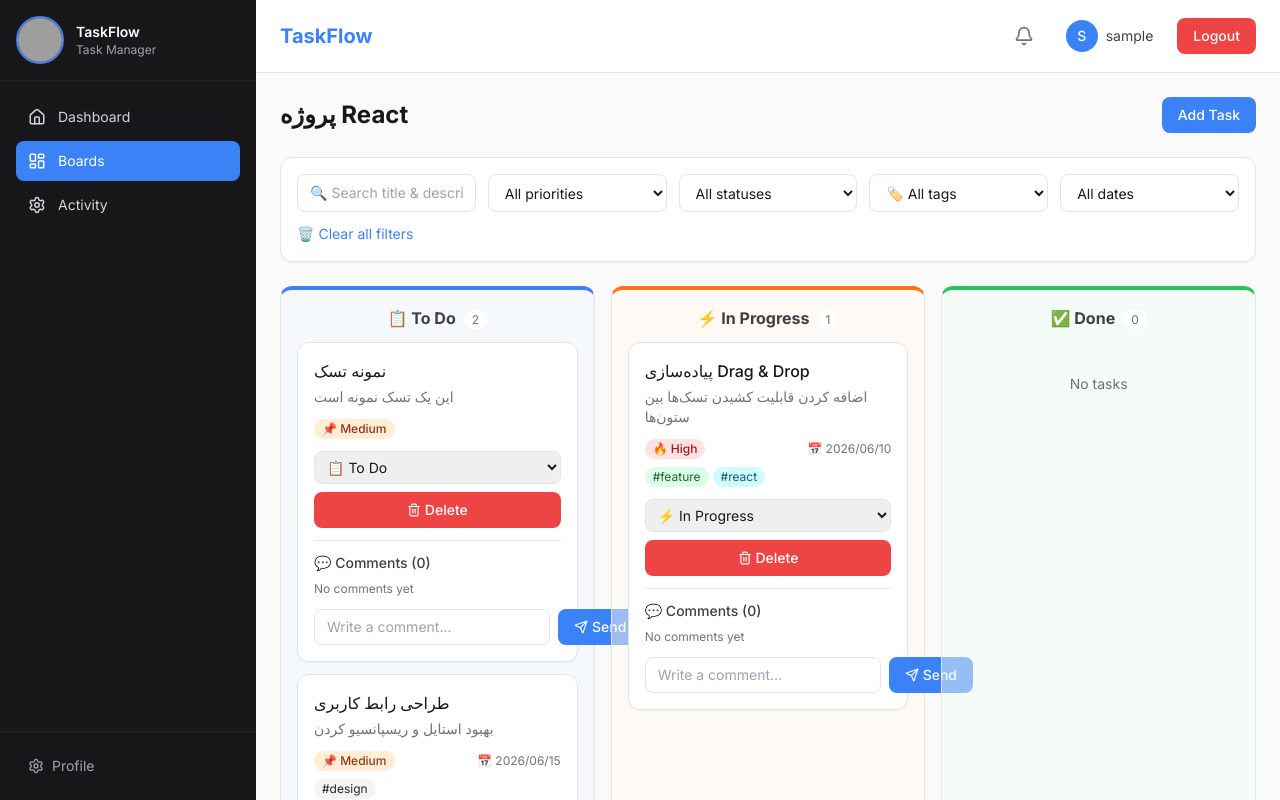
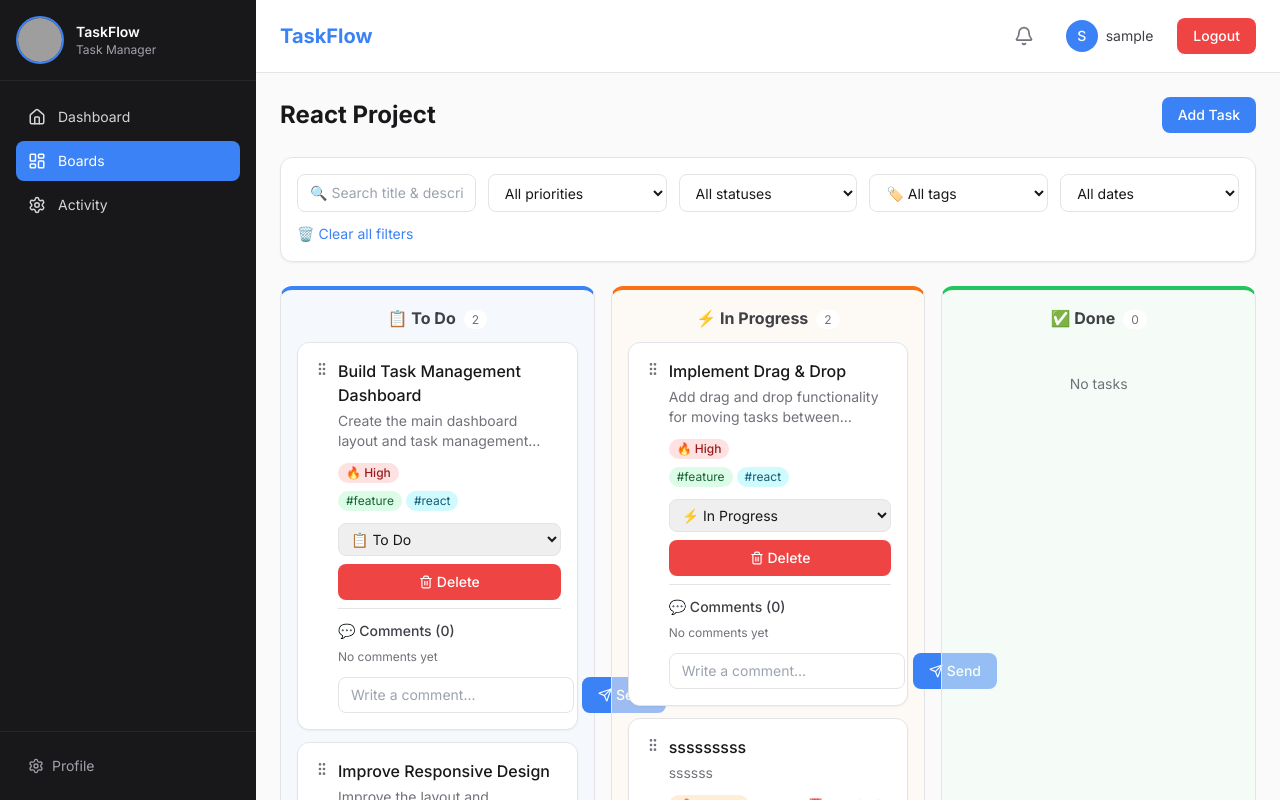
Before and after one commit to Dayana780/task-management, a React (Vite) app: page /boards/1 in a window 1280 px wide. Built offline with nearby package versions, Linux system fonts and the light colour scheme; data requests are answered from the project's data file; sample sign-in values are in the browser's storage; grey boxes are pictures that could not be loaded.

Commit message:
fix: clean activity history and English notifications

```diff
--- a/db.json
+++ b/db.json
@@ -2,54 +2,101 @@
   "boards": [
     {
       "id": "1",
-      "name": "پروژه React",
+      "name": "React Project",
       "color": "blue"
     },
     {
       "id": "2",
-      "name": "یادگیری Next.js",
+      "name": "Next.js Learning",
       "color": "green"
     },
     {
       "id": "3",
-      "name": "بهبود مهارت CSS",
+      "name": "CSS Skills Improvement",
       "color": "purple"
+    },
+    {
+      "name": "s",
+      "color": "red",
+      "id": "KAHpV-NIjNk"
     }
   ],
   "tasks": [
     {
       "id": "1",
-      "title": "نمونه تسک",
-      "description": "این یک تسک نمونه است",
+      "title": "Build Task Management Dashboard",
+      "description": "Create the main dashboard layout and task management interface.",
+      "status": "todo",
+      "boardId": "1",
+      "priority": "high",
+      "dueDate": "",
+      "tags": [
+        "feature",
+        "react"
+      ],
+      "comments": []
+    },
+    {
+      "id": "2",
+      "title": "Implement Drag & Drop",
+      "description": "Add drag and drop functionality for moving tasks between columns.",
+      "status": "in-progress",
+      "boardId": "1",
+      "priority": "high",
+      "dueDate": "",
+      "tags": [
+        "feature",
+        "react"
+      ],
+      "comments": []
+    },
+    {
+      "id": "3",
+      "title": "Improve Responsive Design",
+      "description": "Improve the layout and responsiveness across different screen sizes.",
       "status": "todo",
       "boardId": "1",
       "priority": "medium",
       "dueDate": "",
-      "tags": [],
+      "tags": [
+        "design",
+        "responsive"
+      ],
       "comments": []
     },
     {
-      "id": "2",
-      "title": "پیاده‌سازی Drag & Drop",
-      "description": "اضافه کردن قابلیت کشیدن تسک‌ها بین ستون‌ها",
+      "title": "sssssssss",
+      "description": "ssssss",
       "status": "in-progress",
-      "boardId": "1",
-      "priority": "high",
-      "dueDate": "2026-06-10",
-      "tags": ["feature", "react"],
-      "comments": []
+      "boardId": 1,
+      "priority": "medium",
+      "dueDate": "2026-08-17",
+      "tags": [
+        "feature",
+        "job"
+      ],
+      "id": "Hcx-tBocBRU"
+    }
+  ],
+  "activities": [
+    {
+      "taskId": "Hcx-tBocBRU",
+      "taskTitle": "sssssssss",
+      "action": "create",
+      "details": "Task 'sssssssss' was created",
+      "user": "User",
+      "createdAt": "2026-08-17T19:39:00.250Z",
+      "id": "ySgXiGis6SU"
     },
     {
-      "id": "3",
-      "title": "طراحی رابط کاربری",
-      "description": "بهبود استایل و ریسپانسیو کردن",
-      "status": "todo",
-      "boardId": "1",
-      "priority": "medium",
-      "dueDate": "2026-06-15",
-      "tags": ["design"],
-      "comments": []
+      "taskId": "Hcx-tBocBRU",
+      "taskTitle": "sssssssss",
+      "action": "status_change",
+      "details": "Task 'sssssssss' status changed from Done to In Progress",
+      "user": "User",
+      "createdAt": "2026-08-17T19:39:05.947Z",
+      "id": "WI1wRkbiiFc"
     }
   ],
-  "activities": []
+  "$schema": "./node_modules/json-server/schema.json"
 }
--- a/src/components/features/ActivityLog.jsx
+++ b/src/components/features/ActivityLog.jsx
@@ -76,9 +76,7 @@
             </span>
             <div className="min-w-0 flex-1">
               <p className="text-sm text-zinc-800 sm:text-base">
-                <span className="font-semibold">
-                  {activity.user || "کاربر"}
-                </span>{" "}
+                <span className="font-semibold">{activity.user || "user"}</span>{" "}
                 {activity.details}
               </p>
               <div className="mt-2 flex flex-wrap items-center justify-between gap-2">
--- a/src/components/features/CommentSection.jsx
+++ b/src/components/features/CommentSection.jsx
@@ -11,6 +11,7 @@
 
   const handleSubmit = (e) => {
     e.preventDefault();
+    e.stopPropagation();
     if (newComment.trim() !== "") {
       onAddComment(newComment.trim());
       setNewComment("");
@@ -18,7 +19,10 @@
   };
 
   return (
-    <div className="mt-3 border-t border-border pt-3">
+    <div
+      className="mt-3 border-t border-border pt-3"
+      onPointerDown={(e) => e.stopPropagation()}
+    >
       <h4 className="mb-2 text-sm font-medium text-zinc-700">
         💬 Comments ({comments.length})
       </h4>
--- a/src/components/features/TaskCard.jsx
+++ b/src/components/features/TaskCard.jsx
@@ -1,7 +1,7 @@
 import { useSortable } from "@dnd-kit/sortable";
 import dayjs from "dayjs";
 import { CSS } from "@dnd-kit/utilities";
-import { Trash2 } from "lucide-react";
+import { GripVertical, Trash2 } from "lucide-react";
 import Button from "../ui/Button";
 import CommentSection from "./CommentSection";
 
@@ -21,17 +21,21 @@
     opacity: isDragging ? 0.5 : 1,
   };
 
-  function handleDelete() {
+  // Stop drag from stealing clicks on buttons/inputs
+  const stopDrag = (e) => e.stopPropagation();
+
+  function handleDelete(e) {
+    e.stopPropagation();
     if (window.confirm("Delete this task?")) {
       onDelete(task.id);
     }
   }
 
-  const handleAddComment = async (commentText) => {
+  const handleAddComment = (commentText) => {
     const newComment = {
       id: Date.now().toString(),
       text: commentText,
-      author: "کاربر",
+      author: "user",
       createdAt: new Date().toISOString(),
     };
     onAddComment(task.id, newComment);
@@ -104,17 +108,25 @@
       ref={setNodeRef}
       style={style}
       {...attributes}
+      className="rounded-xl border border-border bg-card p-3 shadow-sm transition hover:shadow-md sm:p-4"
+    >
+      {/* Drag handle — only this area triggers drag */}
+      <div
         {...listeners}
-      className="cursor-grab rounded-xl border border-border bg-card p-3 shadow-sm transition hover:shadow-md active:cursor-grabbing sm:p-4"
+        className="flex cursor-grab items-start gap-2 active:cursor-grabbing"
       >
-      <h3 className="font-medium text-zinc-900">{task.title}</h3>
+        <GripVertical size={16} className="mt-0.5 shrink-0 text-muted" />
+        <h3 className="flex-1 font-medium text-zinc-900">{task.title}</h3>
+      </div>
 
       {task.description && (
-        <p className="mt-1 text-sm text-muted line-clamp-2">{task.description}</p>
+        <p className="mt-1 pl-6 text-sm text-muted line-clamp-2">
+          {task.description}
+        </p>
       )}
 
       {/* Priority & due date row */}
-      <div className="mt-3 flex flex-wrap items-center justify-between gap-2">
+      <div className="mt-3 flex flex-wrap items-center justify-between gap-2 pl-6">
         <span
           className={`rounded-full px-2 py-0.5 text-xs font-medium ${getPriorityColor(task.priority)}`}
         >
@@ -132,7 +144,7 @@
 
       {/* Tags */}
       {task.tags && task.tags.length > 0 && (
-        <div className="mt-2 flex flex-wrap gap-1">
+        <div className="mt-2 flex flex-wrap gap-1 pl-6">
           {task.tags.map((tag) => (
             <span
               key={tag}
@@ -144,12 +156,16 @@
         </div>
       )}
 
-      {/* Status dropdown */}
+      {/* Interactive controls — isolated from drag */}
+      <div
+        className="mt-3 space-y-2 pl-6"
+        onPointerDown={stopDrag}
+        onClick={stopDrag}
+      >
         <select
           value={task.status}
           onChange={(e) => onStatusChange(task.id, e.target.value)}
-        className="mt-3 w-full rounded-lg border border-border px-2 py-1.5 text-sm focus:border-primary focus:outline-none focus:ring-2 focus:ring-primary/20"
-        onClick={(e) => e.stopPropagation()}
+          className="w-full rounded-lg border border-border px-2 py-1.5 text-sm focus:border-primary focus:outline-none focus:ring-2 focus:ring-primary/20"
         >
           <option value="todo">📋 To Do</option>
           <option value="in-progress">⚡ In Progress</option>
@@ -159,7 +175,7 @@
         <Button
           onClick={handleDelete}
           variant="danger"
-        className="mt-2 flex w-full items-center justify-center gap-1 py-1.5 text-xs sm:text-sm"
+          className="flex w-full items-center justify-center gap-1 py-1.5 text-xs sm:text-sm"
         >
           <Trash2 size={14} />
           Delete
@@ -170,6 +186,7 @@
           onAddComment={handleAddComment}
         />
       </div>
+    </div>
   );
 }
 
--- a/src/components/layout/Header.jsx
+++ b/src/components/layout/Header.jsx
@@ -4,7 +4,7 @@
 
 export default function Header({ onMenuClick }) {
   const navigate = useNavigate();
-  const userName = localStorage.getItem("userName") || "کاربر";
+  const userName = localStorage.getItem("userName") || "user";
 
   function handleLogout() {
     localStorage.removeItem("token");
@@ -43,7 +43,9 @@
             {userName.charAt(0).toUpperCase()}
           </div>
           {/* Hide name on very small screens */}
-          <span className="hidden text-sm text-zinc-700 sm:inline">{userName}</span>
+          <span className="hidden text-sm text-zinc-700 sm:inline">
+            {userName}
+          </span>
         </Link>
 
         <Button
--- a/src/pages/BoardDetail.jsx
+++ b/src/pages/BoardDetail.jsx
@@ -47,7 +47,7 @@
           taskTitle,
           action,
           details,
-          user: "کاربر",
+          user: "User",
           createdAt: new Date().toISOString(),
         }),
       });
@@ -61,17 +61,20 @@
       console.error("❌ Error logging activity:", error);
     }
   };
+
   const allTags = useMemo(() => {
     return ["all", ...new Set(tasks.flatMap((task) => task.tags || []))];
   }, [tasks]);
 
   const sensors = useSensors(
-    useSensor(PointerSensor),
+    useSensor(PointerSensor, {
+      activationConstraint: { distance: 8 },
+    }),
     useSensor(KeyboardSensor),
   );
 
   const handleStatusChange = async (taskId, newStatus) => {
-    const toastId = toast.loading("وضعیت در حال تغییر...");
+    const toastId = toast.loading("Changing status...");
 
     try {
       const task = tasks.find((t) => t.id === taskId);
@@ -92,7 +95,7 @@
         taskId,
         task.title,
         "status_change",
-        `وضعیت تسک '${task.title}' از ${oldStatusText} به ${newStatusText} تغییر کرد`,
+        `Task '${task.title}' status changed from ${oldStatusText} to ${newStatusText}`,
       );
       await updateTaskStatus(taskId, newStatus);
       setTasks(
@@ -100,10 +103,10 @@
           task.id === taskId ? { ...task, status: newStatus } : task,
         ),
       );
-      toast.success("وضعیت تسک با موفقیت تغییر کرد", { id: toastId });
+      toast.success("Task status changed successfully", { id: toastId });
     } catch (error) {
       console.error("Error updating status:", error);
-      toast.error("خطا در تغییر وضعیت", { id: toastId });
+      toast.error("Error changing task status", { id: toastId });
     }
   };
 
@@ -115,24 +118,24 @@
         taskId,
         task.title,
         "delete",
-        `تسک '${task.title}' حذف شد`,
+        `Task '${task.title}' was deleted`,
       );
       setTasks(tasks.filter((t) => t.id !== taskId));
-      toast.success("تسک با موفقیت حذف شد");
+      toast.success("Task deleted successfully");
     } catch (error) {
       console.error(error);
-      toast.error("خطا در حذف تسک");
+      toast.error("Error deleting task");
     }
   };
+
   const handleAddComment = async (taskId, newComment) => {
     try {
-      const task = tasks.find((t) => t.id === taskId);
-      await logActivity(
-        taskId,
-        task.title,
-        "comment",
-        `نظر جدید روی تسک '${task.title}' اضافه شد`,
-      );
+      const task = tasks.find((t) => String(t.id) === String(taskId));
+      if (!task) {
+        toast.error("Task not found");
+        return;
+      }
+
       const updatedComments = [...(task.comments || []), newComment];
 
       await fetch(`http://localhost:3001/tasks/${taskId}`, {
@@ -143,16 +146,26 @@
 
       setTasks(
         tasks.map((t) =>
-          t.id === taskId ? { ...t, comments: updatedComments } : t,
+          String(t.id) === String(taskId)
+            ? { ...t, comments: updatedComments }
+            : t,
         ),
       );
 
-      toast.success("نظر اضافه شد");
+      await logActivity(
+        taskId,
+        task.title,
+        "comment",
+        `New comment added to task '${task.title}'`,
+      );
+
+      toast.success("Comment added successfully");
     } catch (error) {
       console.error(error);
-      toast.error("خطا در اضافه کردن نظر");
+      toast.error("Error adding comment");
     }
   };
+
   const handleDragEnd = async (event) => {
     const { active, over } = event;
 
@@ -184,14 +197,14 @@
         response.id,
         response.title,
         "create",
-        `تسک '${response.title}' ایجاد شد`,
+        `Task '${response.title}' was created`,
       );
       setTasks([...tasks, response]);
       setIsModalOpen(false);
-      toast.success("تسک جدید اضافه شد");
+      toast.success("New task added successfully");
     } catch (error) {
       console.error("Error adding task:", error);
-      toast.error("خطا در اضافه کردن تسک");
+      toast.error("Error adding task");
     }
   };
 
@@ -202,6 +215,7 @@
       task.title.toLowerCase().includes(searchTerm.toLowerCase()) ||
       (task.description &&
         task.description.toLowerCase().includes(searchTerm.toLowerCase()));
+
     const matchesTag =
       selectedTag === "all" || (task.tags && task.tags.includes(selectedTag));
 
@@ -212,6 +226,7 @@
       filterStatus === "all" || task.status === filterStatus;
 
     let matchesDueDate = true;
+
     if (filterDueDate !== "all") {
       if (filterDueDate === "no-date") {
         matchesDueDate = !task.dueDate;
@@ -249,11 +264,12 @@
         setTasks(tasksData);
       } catch (error) {
         console.error(error);
-        toast.error("خطا در دریافت اطلاعات: " + error.message);
+        toast.error("Error fetching data: " + error.message);
       } finally {
         setLoading(false);
       }
     };
+
     fetchData();
   }, [id]);
 
@@ -280,6 +296,7 @@
           <h1 className="text-xl font-bold text-zinc-900 sm:text-2xl">
             {board?.name}
           </h1>
+
           <Button onClick={() => setIsModalOpen(true)}>Add Task</Button>
         </div>
 
@@ -367,6 +384,7 @@
             onDelete={handleDeleteTask}
             onAddComment={handleAddComment}
           />
+
           <TaskColumn
             id="in-progress"
             title="⚡ In Progress"
@@ -376,6 +394,7 @@
             onDelete={handleDeleteTask}
             onAddComment={handleAddComment}
           />
+
           <TaskColumn
             id="done"
             title="✅ Done"
--- a/src/pages/Login.jsx
+++ b/src/pages/Login.jsx
@@ -10,7 +10,7 @@
     if (data.Email === "test@gmail.com" && data.Password === "123456") {
       localStorage.setItem("token", "fake-token");
       localStorage.setItem("userEmail", data.Email);
-      localStorage.setItem("userName", "کاربر");
+      localStorage.setItem("userName", "user");
       window.location.href = "/dashboard";
     }
   };
@@ -24,7 +24,9 @@
             <LayoutDashboard size={28} />
           </div>
           <h1 className="text-2xl font-bold text-zinc-900">TaskFlow</h1>
-          <p className="mt-1 text-sm text-muted">Sign in to manage your tasks</p>
+          <p className="mt-1 text-sm text-muted">
+            Sign in to manage your tasks
+          </p>
         </div>
 
         {/* Login form card */}
--- a/src/pages/ProfilePage.jsx
+++ b/src/pages/ProfilePage.jsx
@@ -24,7 +24,7 @@
 
   useEffect(() => {
     const email = localStorage.getItem("userEmail") || "test@gmail.com";
-    const name = localStorage.getItem("userName") || "کاربر";
+    const name = localStorage.getItem("userName") || "user";
     setUser({ email, name });
 
     const fetchStats = async () => {
@@ -38,7 +38,7 @@
 
         const commentsCount = tasks.reduce((total, task) => {
           const userComments =
-            task.comments?.filter((c) => c.author === "کاربر") || [];
+            task.comments?.filter((c) => c.author === "user") || [];
           return total + userComments.length;
         }, 0);
 
@@ -127,7 +127,9 @@
         {/* Stats grid */}
         <div className="mt-6 grid grid-cols-1 gap-3 sm:grid-cols-3">
           <div className="rounded-xl bg-blue-50 p-4 text-center">
-            <div className="text-2xl font-bold text-primary">{stats.boards}</div>
+            <div className="text-2xl font-bold text-primary">
+              {stats.boards}
+            </div>
             <div className="text-sm text-muted">Boards</div>
           </div>
           <div className="rounded-xl bg-green-50 p-4 text-center">
```
Lines whose indentation alone changed are shown as unchanged.
